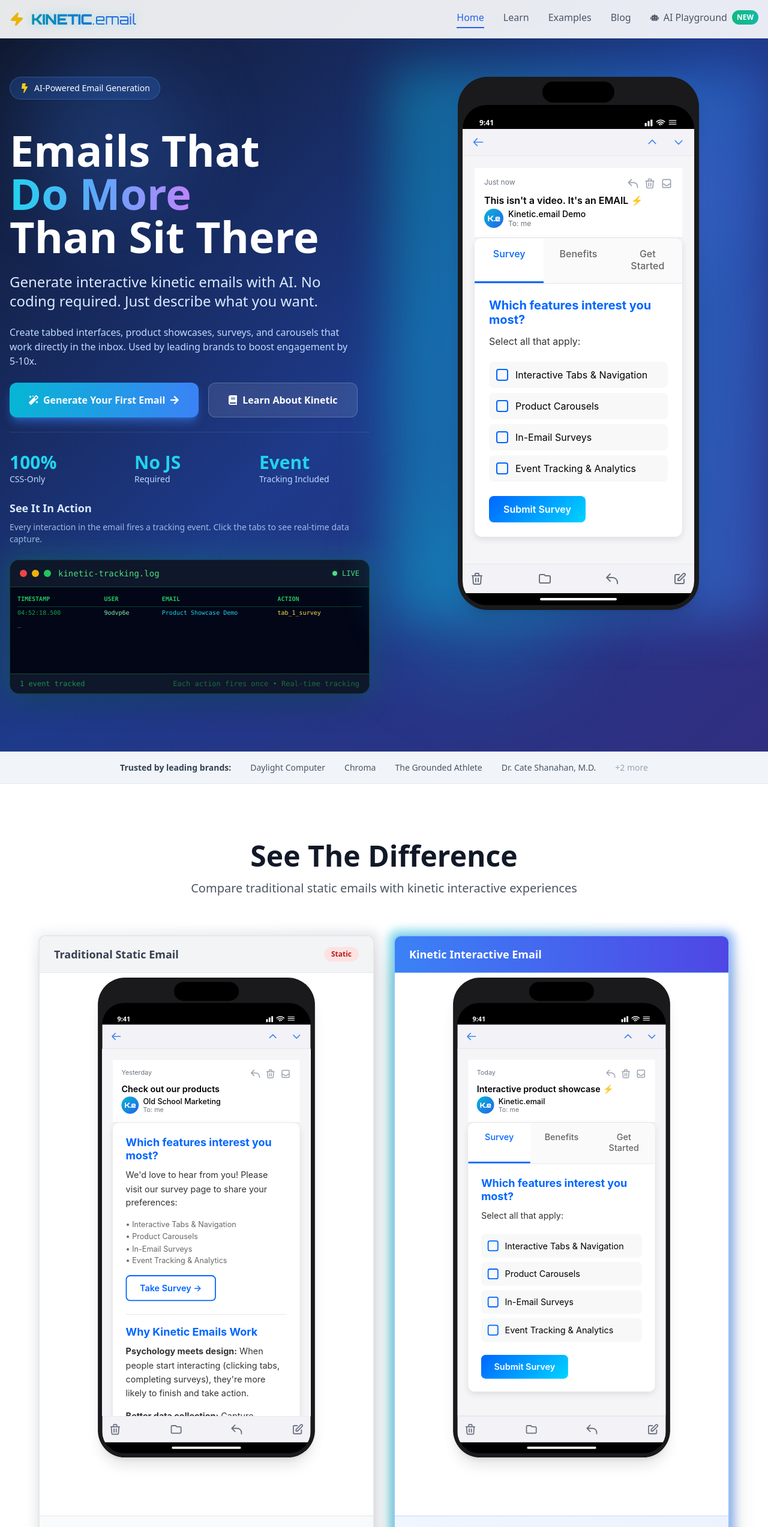
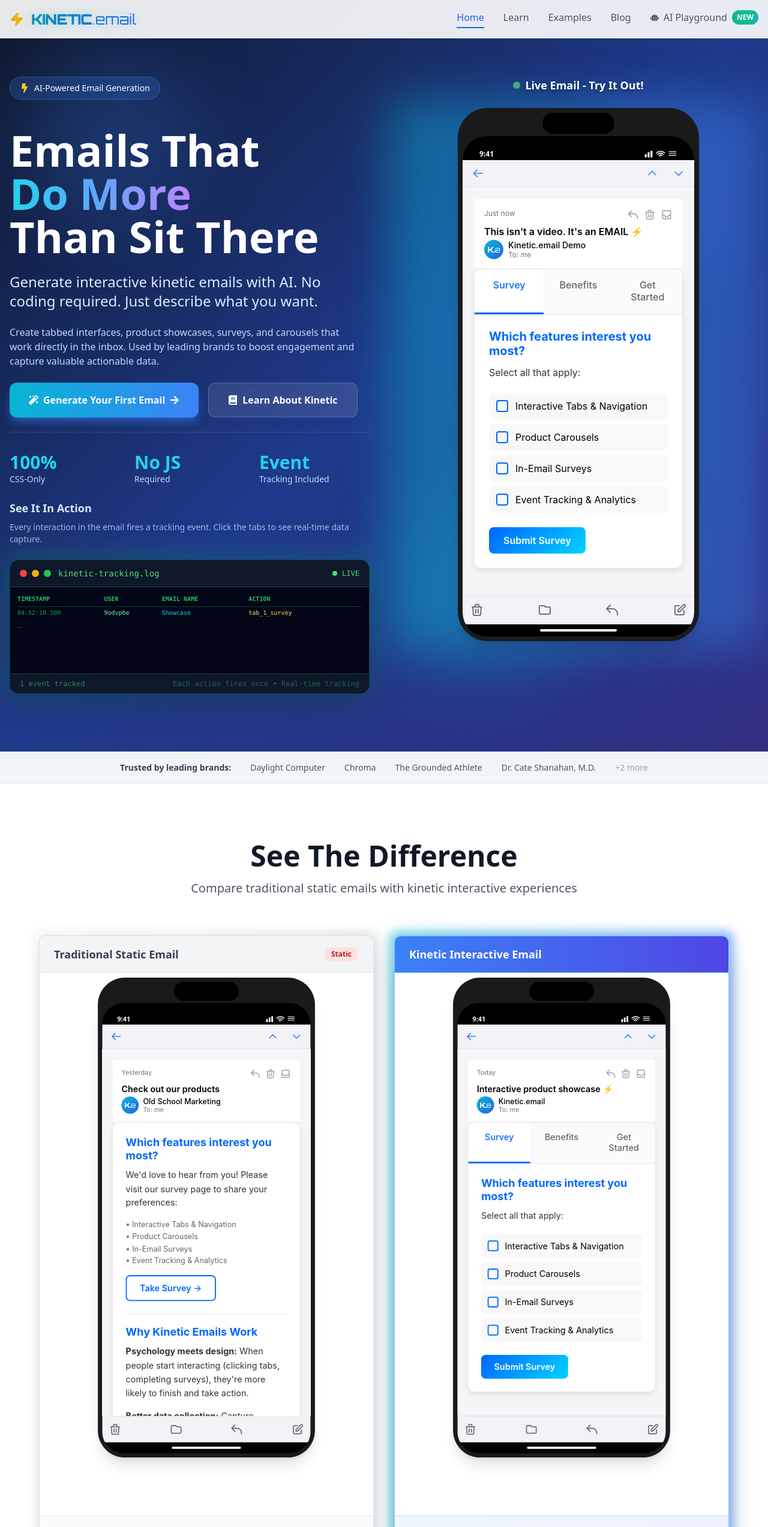
Before and after one commit to seanmun/kinetic-email, a React (Vite) app: page / in a window 1280 px wide. Shown: the top 2546 px of the page at 60% size. Built offline with nearby package versions, Linux system fonts and the light colour scheme.

Commit message:
minor home page tweaks

```diff
--- a/src/components/portfolio/IOSMailSimulator.tsx
+++ b/src/components/portfolio/IOSMailSimulator.tsx
@@ -235,7 +235,7 @@
                     <h2 class="subject">${subject}</h2>
                     <div class="sender-wrapper">
                       <div class="sender-avatar">
-                        K.e
+                        K.<span style="font-weight: 400;">e</span>
                       </div>
                       <div class="sender-info">
                         <div class="sender-name">${sender}</div>
--- a/src/pages/home/HomePage.tsx
+++ b/src/pages/home/HomePage.tsx
@@ -4,6 +4,7 @@
 import PageLayout from '../../components/layout/PageLayout';
 import IOSMailSimulator from '../../components/portfolio/IOSMailSimulator';
 import { FaBook, FaCode, FaPaperPlane, FaChartLine, FaApple, FaMagic, FaCheckCircle, FaBolt, FaArrowRight } from 'react-icons/fa';
+import { Search, CheckCircle2, TrendingUp } from 'lucide-react';
 
 const HomePage = () => {
   const [activeTab, setActiveTab] = useState<'static' | 'kinetic'>('kinetic');
@@ -36,7 +37,7 @@
 
     const event = {
       userId: visitorId,
-      emailName: 'Product Showcase Demo',
+      emailName: 'Showcase',
       action: action,
       timestamp: timestamp
     };
@@ -97,10 +98,10 @@
       submitLabel.addEventListener('click', function() {
         // Check which features are selected and fire tracking for each
         const featureNames = {
-          'feature1': 'survey_features_tabs_navigation',
-          'feature2': 'survey_features_product_carousels',
-          'feature3': 'survey_features_email_surveys',
-          'feature4': 'survey_features_tracking_analytics'
+          'feature1': 'survey_features_tabs',
+          'feature2': 'survey_features_carousels',
+          'feature3': 'survey_features_surveys',
+          'feature4': 'survey_features_analytics'
         };
 
         Object.keys(featureNames).forEach(function(featureId) {
@@ -494,7 +495,7 @@
 
               <p className="text-base text-blue-200 mb-8 max-w-xl">
                 Create tabbed interfaces, product showcases, surveys, and carousels that work
-                directly in the inbox. Used by leading brands to boost engagement by 5-10x.
+                directly in the inbox. Used by leading brands to boost engagement and capture valuable actionable data.
               </p>
 
               <div className="flex flex-col sm:flex-row gap-4 justify-center lg:justify-start">
@@ -579,8 +580,8 @@
                         <div className="grid grid-cols-12 gap-1 pb-1 mb-1 border-b border-green-500/30 text-green-500 font-semibold text-[10px]">
                           <div className="col-span-3">TIMESTAMP</div>
                           <div className="col-span-2">USER</div>
-                          <div className="col-span-4">EMAIL</div>
-                          <div className="col-span-3">ACTION</div>
+                          <div className="col-span-3">EMAIL NAME</div>
+                          <div className="col-span-4">ACTION</div>
                         </div>
 
                         {/* Data Rows */}
@@ -589,8 +590,8 @@
                             <div key={idx} className="grid grid-cols-12 gap-1 text-green-400 animate-in fade-in slide-in-from-left-2 duration-300 text-[10px] leading-tight">
                               <div className="col-span-3 text-green-600">{event.timestamp}</div>
                               <div className="col-span-2 text-green-300">{event.userId.replace('visitor_', '')}</div>
-                              <div className="col-span-4 text-cyan-400">{event.emailName}</div>
-                              <div className="col-span-3 text-yellow-300">{event.action.replace('clicked_tab_', '').replace('survey_features_', '')}</div>
+                              <div className="col-span-3 text-cyan-400">{event.emailName}</div>
+                              <div className="col-span-4 text-yellow-300">{event.action}</div>
                             </div>
                           ))}
                         </div>
@@ -615,16 +616,39 @@
 
             {/* Right: Interactive Demo */}
             <div>
+              {/* Callout Message */}
+              <div className="mb-6 text-center animate-in fade-in slide-in-from-top-4 duration-700 delay-300">
+                <p className="text-lg font-bold text-white flex items-center justify-center gap-2" style={{ textShadow: '0 2px 4px rgba(0, 0, 0, 0.3), 0 4px 12px rgba(0, 0, 0, 0.2)' }}>
+                  <span className="inline-block w-3 h-3 bg-green-400 rounded-full animate-pulse shadow-lg"></span>
+                  Live Email - Try It Out!
+                </p>
+              </div>
+
               {/* Email Simulator */}
               <div className="relative">
-                <div className="absolute -inset-4 bg-gradient-to-r from-cyan-500 to-blue-500 rounded-3xl blur-2xl opacity-30 animate-pulse"></div>
-                <div className="relative">
+                <div className="absolute -inset-4 bg-gradient-to-r from-cyan-500 to-blue-500 rounded-3xl blur-2xl opacity-30 animate-pulse -z-10"></div>
+
+                {/* Desktop/Tablet: Show phone simulator (≥450px) */}
+                <div className="hidden min-[450px]:block relative z-10">
                   <IOSMailSimulator
                     sender="Kinetic.email Demo"
                     subject="This isn't a video. It's an EMAIL ⚡"
                     htmlContent={heroKineticEmail}
                     date="Just now"
                   />
+                </div>
+
+                {/* Mobile: Show full-width email without simulator (<450px) */}
+                <div className="min-[450px]:hidden w-full relative z-10">
+                  <div className="w-full max-w-full overflow-hidden shadow-lg">
+                    <iframe
+                      srcDoc={heroKineticEmail}
+                      title="Kinetic Email Demo"
+                      className="w-full border-0"
+                      style={{ height: '600px' }}
+                      sandbox="allow-same-origin allow-scripts"
+                    />
+                  </div>
                 </div>
               </div>
             </div>
@@ -697,13 +721,27 @@
                 </div>
               </div>
               <div className="p-2">
-                <div className="transform scale-90 origin-top">
+                {/* Desktop/Tablet: Show phone simulator (≥450px) */}
+                <div className="hidden min-[450px]:block transform scale-90 origin-top">
                   <IOSMailSimulator
                     sender="Old School Marketing"
                     subject="Check out our products"
                     htmlContent={staticEmailHTML}
                     date="Yesterday"
                   />
+                </div>
+
+                {/* Mobile: Show full-width email without simulator (<450px) */}
+                <div className="min-[450px]:hidden">
+                  <div className="w-full overflow-hidden shadow-lg">
+                    <iframe
+                      srcDoc={staticEmailHTML}
+                      title="Static Email Preview"
+                      className="w-full border-0"
+                      style={{ height: '500px' }}
+                      sandbox="allow-same-origin allow-scripts"
+                    />
+                  </div>
                 </div>
               </div>
               <div className="bg-gray-50 px-6 py-4 border-t border-gray-200">
@@ -735,13 +773,27 @@
                 </div>
               </div>
               <div className="p-2">
-                <div className="transform scale-90 origin-top">
+                {/* Desktop/Tablet: Show phone simulator (≥450px) */}
+                <div className="hidden min-[450px]:block transform scale-90 origin-top">
                   <IOSMailSimulator
                     sender="Kinetic.email"
                     subject="Interactive product showcase ⚡"
                     htmlContent={heroKineticEmail}
                     date="Today"
                   />
+                </div>
+
+                {/* Mobile: Show full-width email without simulator (<450px) */}
+                <div className="min-[450px]:hidden">
+                  <div className="w-full overflow-hidden shadow-lg">
+                    <iframe
+                      srcDoc={heroKineticEmail}
+                      title="Kinetic Email Preview"
+                      className="w-full border-0"
+                      style={{ height: '500px' }}
+                      sandbox="allow-same-origin allow-scripts"
+                    />
+                  </div>
                 </div>
               </div>
               <div className="bg-gradient-to-r from-blue-50 to-indigo-50 px-6 py-4 border-t border-blue-200">
@@ -764,11 +816,6 @@
           </div>
         </div>
 
-        <div className="text-center mt-12">
-          <p className="text-lg text-gray-600 mb-6">
-            👆 The kinetic email above is fully functional - click the tabs to see it in action!
-          </p>
-        </div>
       </PageLayout>
 
       {/* 3-Step Pitch - Bento Grid */}
@@ -863,24 +910,24 @@
               {
                 title: 'RAG System',
                 description: 'Retrieval-Augmented Generation pulls proven examples from our knowledge base to ensure accurate, tested code.',
-                icon: '🔍',
+                icon: <Search className="w-8 h-8 text-white" />,
                 color: 'from-purple-500 to-indigo-500'
               },
               {
                 title: 'AI Evaluations',
                 description: 'Every generation is evaluated for correctness, fallback implementation, and email client compatibility.',
-                icon: '✅',
+                icon: <CheckCircle2 className="w-8 h-8 text-white" />,
                 color: 'from-blue-500 to-cyan-500'
               },
               {
                 title: 'Continuous Learning',
                 description: 'Our system learns from every generation, improving quality and expanding the knowledge base over time.',
-                icon: '📈',
+                icon: <TrendingUp className="w-8 h-8 text-white" />,
                 color: 'from-green-500 to-emerald-500'
               }
             ].map((feature, idx) => (
               <div key={idx} className="group bg-gradient-to-br from-slate-50 to-slate-100 rounded-2xl p-8 hover:shadow-xl transition-all duration-300 border border-slate-200">
-                <div className={`w-16 h-16 bg-gradient-to-br ${feature.color} rounded-2xl mb-6 flex items-center justify-center text-3xl transform group-hover:scale-110 transition-transform`}>
+                <div className={`w-16 h-16 bg-gradient-to-br ${feature.color} rounded-2xl mb-6 flex items-center justify-center transform group-hover:scale-110 transition-transform`}>
                   {feature.icon}
                 </div>
                 <h3 className="text-xl font-bold text-gray-900 mb-3">{feature.title}</h3>
```
Also changed, not shown: src/pages/playground/PlaygroundPage.tsx (+15 -1 lines).
